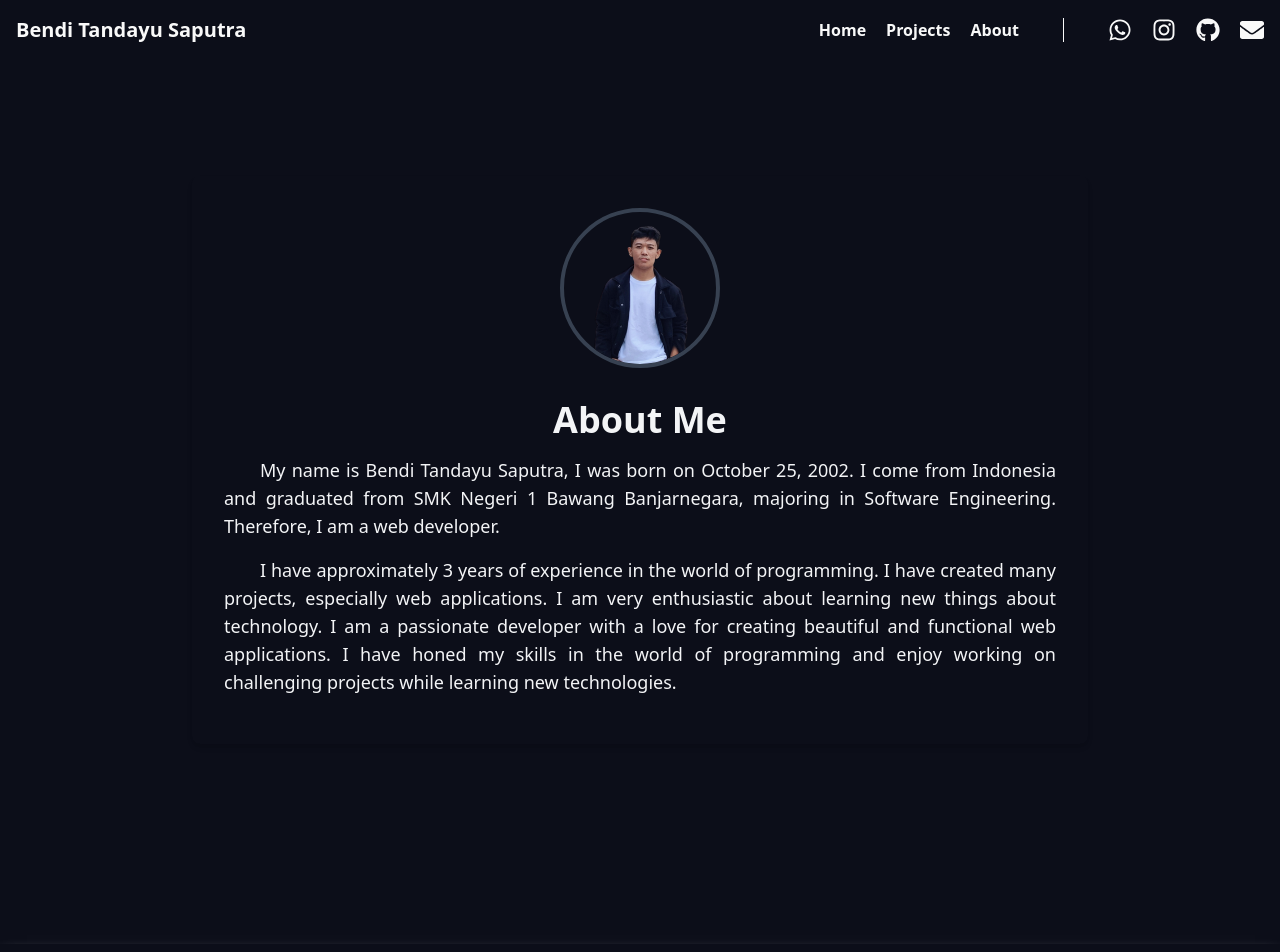
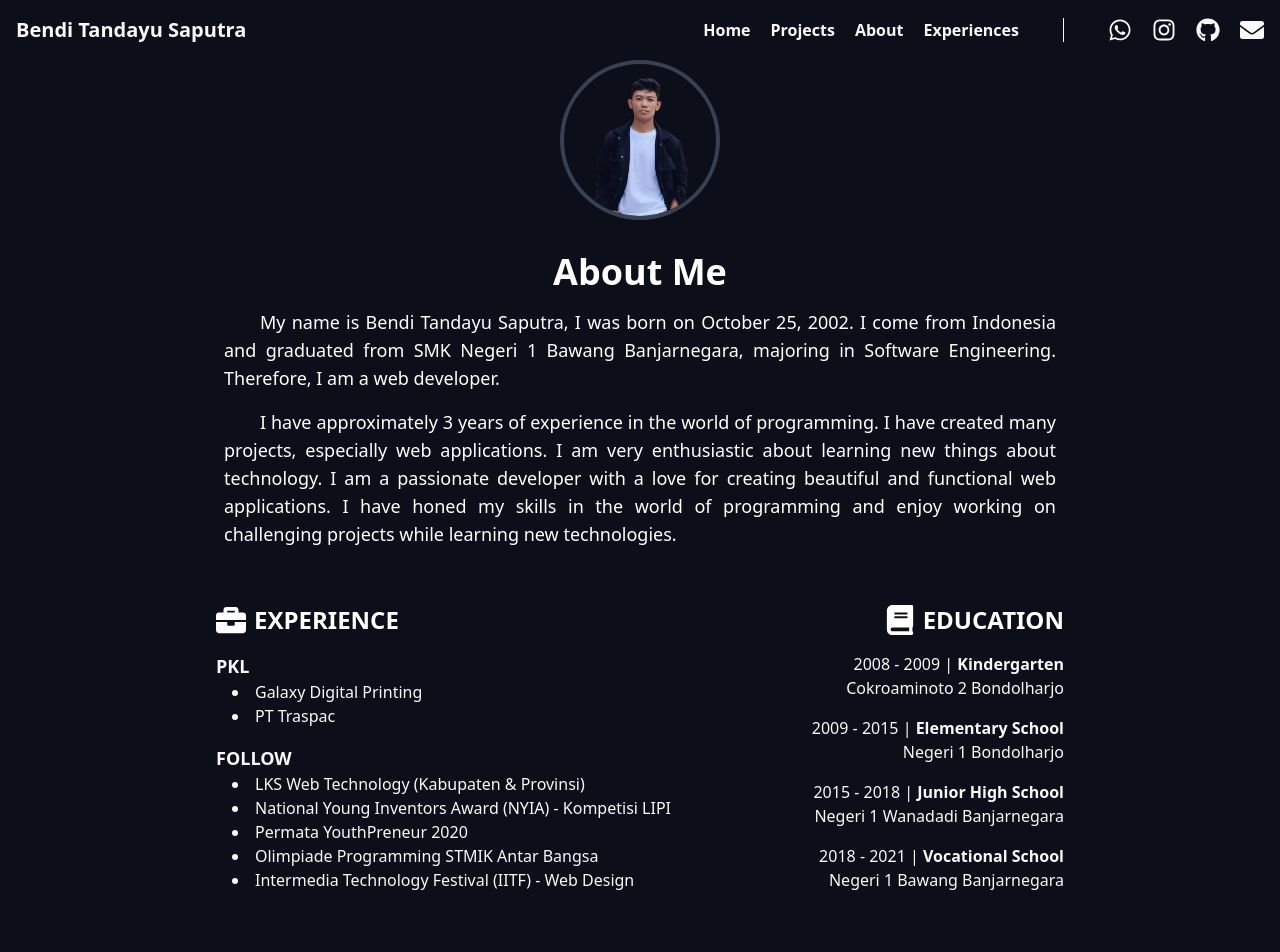
Before and after one commit to benditandayusaputra/portfolio, a React (Vite) app: page /about in a window 1280 px wide. Shown: the top 952 px of the page. Built offline with nearby package versions, Linux system fonts and the light colour scheme.

Commit message:
:sparkles: add fitur

```diff
--- a/src/components/Fragments/Navbar.jsx
+++ b/src/components/Fragments/Navbar.jsx
@@ -23,6 +23,10 @@ const Navbar = () => {
     {
       name: "About",
       link: "/about",
+    },
+    {
+      name: "Experiences",
+      link: "/experiences",
     },
     // {
     //   name: "Contact",
--- a/src/pages/About.jsx
+++ b/src/pages/About.jsx
@@ -1,11 +1,12 @@
 import Layout from "../components/Layout";
+import { FaBriefcase, FaBook, FaCheckCircle } from "react-icons/fa";
 
 export default function About() {
   return (
     <>
       <Layout>
-        <div className="min-h-screen text-gray-100 flex flex-col items-center justify-center p-4">
-          <div className="max-w-4xl w-full rounded-lg shadow-md p-8">
+        <div className="text-white flex flex-col items-center justify-center px-4 py-0">
+          <div className="max-w-4xl w-full px-8 py-0">
             {/* Avatar */}
             <div className="flex justify-center mb-8">
               <img
@@ -43,6 +44,67 @@ export default function About() {
             </p>
           </div>
         </div>
+        <div className="sm:p-6 max-w-4xl mx-auto mt-2 sm:mt-4">
+          <div className="flex justify-between align-top">
+            <div>
+              <div className="flex items-center mb-2 sm:mb-4">
+                <FaBriefcase className="text-white text-2xl sm:text-3xl mr-2" />
+                <div className="text-white text-xl sm:text-2xl font-semibold">
+                  EXPERIENCE
+                </div>
+              </div>
+              <div className="mb-4">
+                <h3 className="font-bold text-lg">PKL</h3>
+                <ul className="list-disc list-inside ml-4">
+                  <li>Galaxy Digital Printing</li>
+                  <li>PT Traspac</li>
+                </ul>
+              </div>
+              <div className="mb-4">
+                <h3 className="font-bold text-lg">FOLLOW</h3>
+                <ul className="list-disc list-inside ml-4">
+                  <li>LKS Web Technology (Kabupaten & Provinsi)</li>
+                  <li>
+                    National Young Inventors Award (NYIA) - Kompetisi LIPI
+                  </li>
+                  <li>Permata YouthPreneur 2020</li>
+                  <li>Olimpiade Programming STMIK Antar Bangsa</li>
+                  <li>Intermedia Technology Festival (IITF) - Web Design</li>
+                </ul>
+              </div>
+            </div>
+            <div>
+              <div className="flex items-center mb-2 sm:mb-4 justify-end">
+                <FaBook className="text-white text-2xl sm:text-3xl mr-2" />
+                <div className="text-white text-xl sm:text-2xl font-semibold">
+                  EDUCATION
+                </div>
+              </div>
+              <div>
+                <p className="mb-2 sm:mb-4 text-right">
+                  2008 - 2009 | <strong>Kindergarten</strong>
+                  <br />
+                  <span className="ml-4">Cokroaminoto 2 Bondolharjo</span>
+                </p>
+                <p className="mb-2 sm:mb-4 text-right">
+                  2009 - 2015 | <strong>Elementary School</strong>
+                  <br />
+                  <span className="ml-4">Negeri 1 Bondolharjo</span>
+                </p>
+                <p className="mb-2 sm:mb-4 text-right">
+                  2015 - 2018 | <strong>Junior High School</strong>
+                  <br />
+                  <span className="ml-4">Negeri 1 Wanadadi Banjarnegara</span>
+                </p>
+                <p className="mb-2 sm:mb-4 text-right">
+                  2018 - 2021 | <strong>Vocational School</strong>
+                  <br />
+                  <span className="ml-4">Negeri 1 Bawang Banjarnegara</span>
+                </p>
+              </div>
+            </div>
+          </div>
+        </div>
       </Layout>
     </>
   );
--- /dev/null
+++ b/src/pages/Experiences.jsx
@@ -0,0 +1,8 @@
+import React from "react";
+import { FaBriefcase, FaBook, FaCheckCircle } from "react-icons/fa";
+
+const Experiences = () => {
+  return <></>;
+};
+
+export default Experiences;
--- a/src/routes.jsx
+++ b/src/routes.jsx
@@ -4,7 +4,7 @@ import Home from "./pages/Home.jsx";
 import About from "./pages/About.jsx";
 import Skills from "./pages/Skills.jsx";
 import Projects from "./pages/Projects.jsx";
-import Contact from "./pages/Contact.jsx";
+import Experiences from "./pages/Experiences.jsx";
 import ErrorPage from "./error-pages.jsx";
 
 const router = createBrowserRouter([
@@ -27,8 +27,8 @@ const router = createBrowserRouter([
     element: <Projects />,
   },
   {
-    path: "/contact",
-    element: <Contact />,
+    path: "/experiences",
+    element: <Experiences />,
   },
 ]);
 
```
